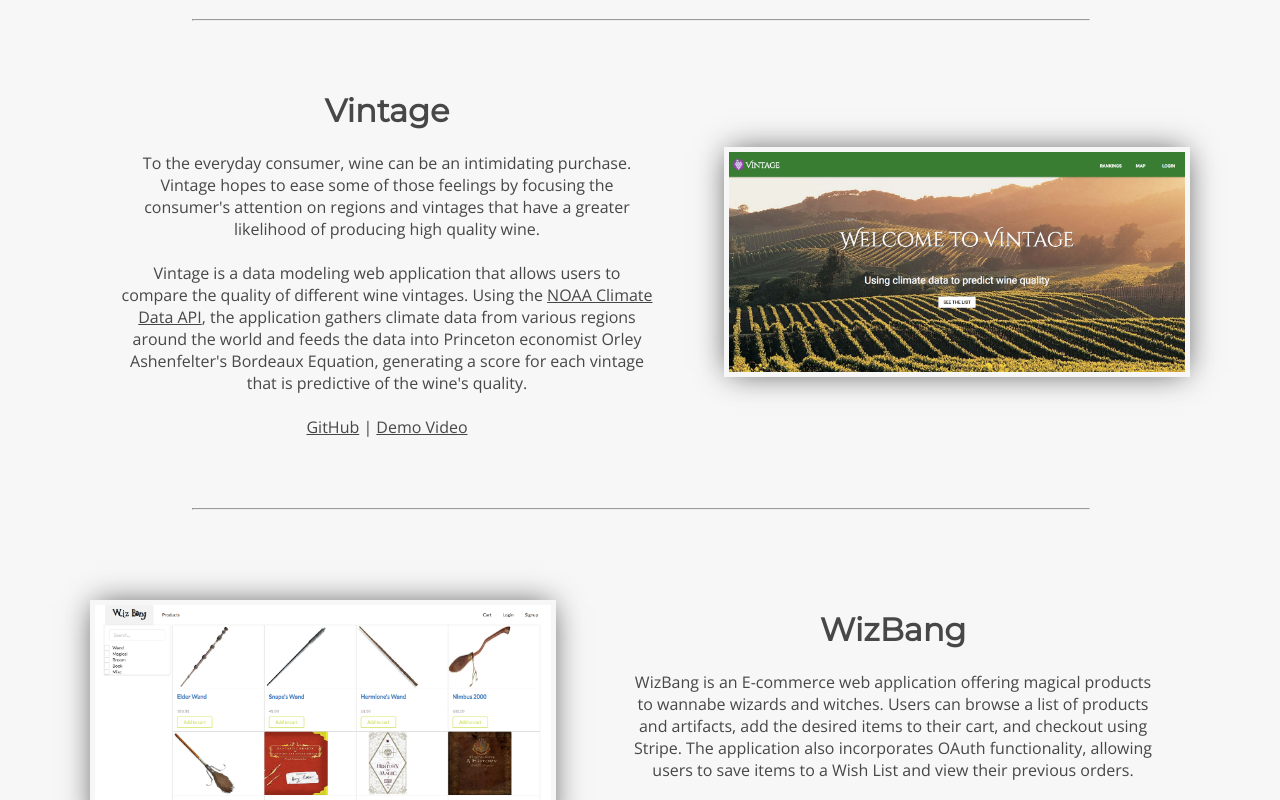
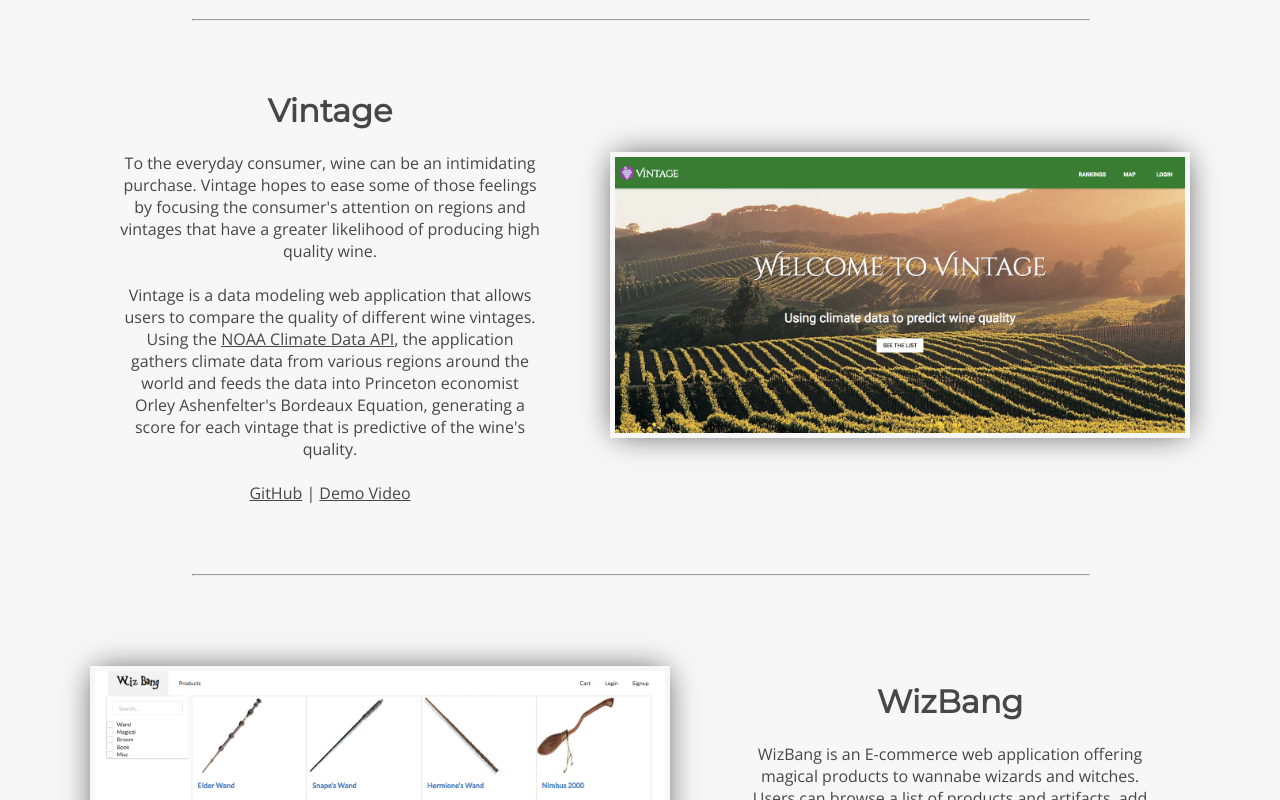
Before and after one commit to dmzobel/dmzobel.github.io, a React (Create React App) app: page /projects in a window 1280 px wide. Shown: the part 660-1460 px from the top of the page. Built offline with nearby package versions, Linux system fonts and the light colour scheme.

Commit message:
edit desktop screenshot width

```diff
--- a/src/style.css
+++ b/src/style.css
@@ -115,7 +115,7 @@ h4 {
 }
 .screenshot-container-desktop {
   position: relative;
-  flex: 0 0 40%;
+  flex: 0 0 50%;
   padding: 20px 30px 20px 20px;
 }
 .screenshot-container-desktop:hover .screenshot-overlay {
@@ -201,9 +201,6 @@ h4 {
 
 /* Responsive layouts */
 @media screen and (max-width: 1200px) {
-  .screenshot-container-desktop {
-    flex: 0 0 50%;
-  }
 }
 
 @media screen and (max-width: 900px) {
```
